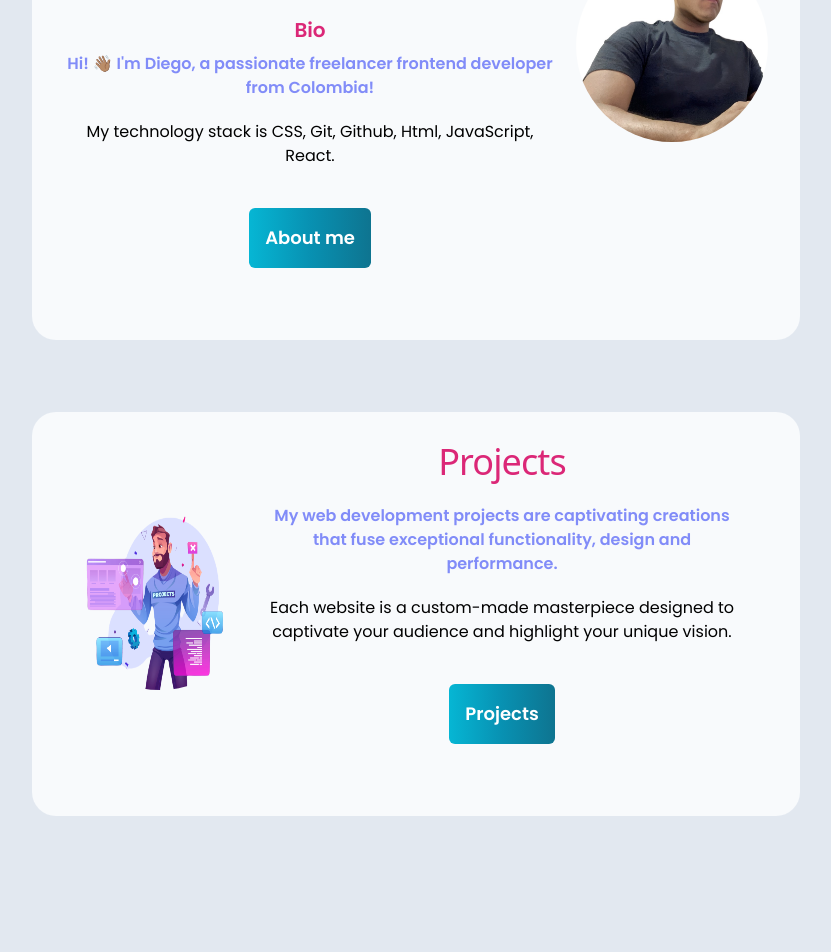
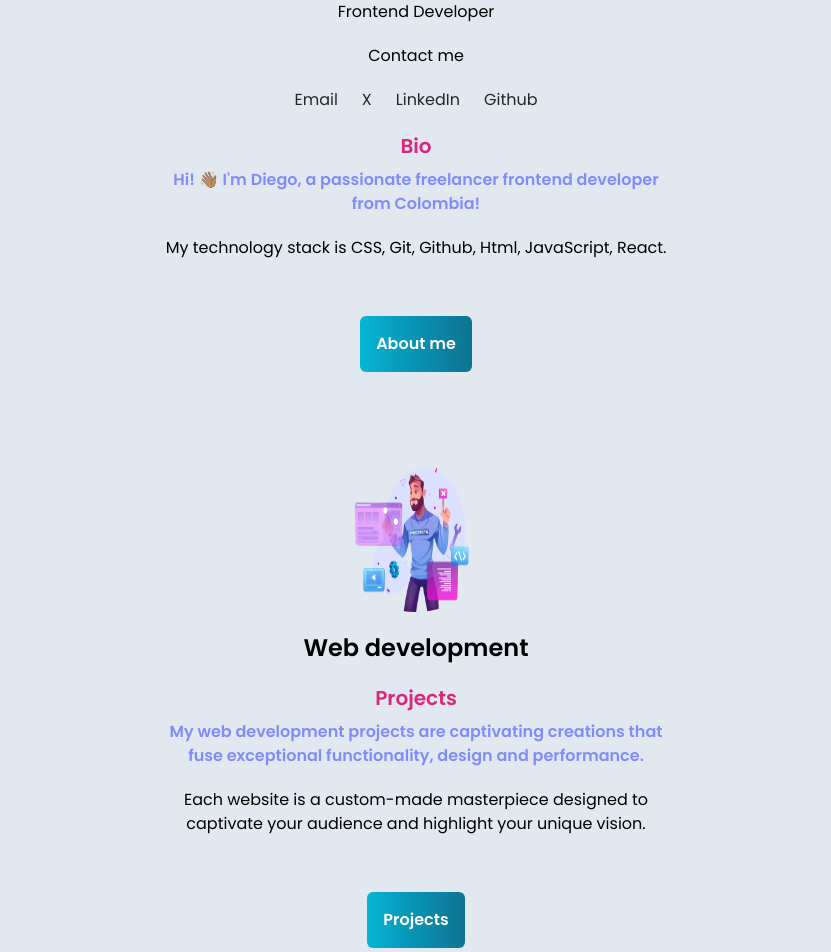
Before and after one commit to DiegoMarulandaB/Portfolio, a Next.js app: page / in a window 1280 px wide. Shown: the part 500-1452 px from the top of the page, without its empty margins (224-1055 px from the left). Built offline with nearby package versions, Linux system fonts and the light colour scheme.

Commit message:
style: :lipstick: add update IU

```diff
--- a/src/app/home/page.tsx
+++ b/src/app/home/page.tsx
@@ -11,24 +11,27 @@ const HomePage = () => {
           <h1 className=" text-center">
             <AnimatedText text="Dive into the world of code and creativity!" className=" mx-2 mr-2 mt-4" />
           </h1>
-          <div className="px-4 bg-slate-50 dark:bg-slate-600 mb-8 py-8 rounded-3xl mx-auto sm:max-w-xl md:max-w-full lg:max-w-screen-xl md:px-24 lg:px-8 mt-10">
-            <div className="flex flex-col items-center justify-between w-full mb-10 lg:flex-row">
-              <div className="mb-16 lg:mb-0 lg:max-w-lg lg:pr-5">
-                <div className="max-w-xl mb-6">
-                  <h2 className="text-center  font-sans text-3xl sm:mt-0 mt-6 font-medium tracking-tight bg-slate-50 dark:bg-slate-600 sm:text-4xl sm:leading-none max-w-lg mb-6">
-                    Diego Marulanda
-                  </h2>
+          {/* card */}
+          <div className="flex flex-col items-center justify-center -mx-4">
+            <div className="w-full px-4 lg:w-6/12" />
+            <div
+              className="flex flex-col text-center items-center justify-
+             center"
+            >
+              <div className="max-w-lg mx-2 mr-2 my-10   ">
+                <img className="w-40 h-40 rounded-full mx-auto" src="/Diego.jpeg" alt="Profile picture" />
+                <h2 className="text-center text-2xl font-semibold mt-3">Diego Marulanda</h2>
                 <p
                   className="text-center text-neutral-80 dark:text-neutral-50
                  mt-1"
                 >
                   Frontend Developer
                 </p>
-                  <span className="text-center  flex justify-center mt-5">Contact me</span>
+                <span className="flex justify-center mt-5">Contact me</span>
                 <div className="flex justify-center mt-5">
                   <a
                     href="mailto:diegomarulanda87@gmail.com"
-                      className="text-center  text-neutral-800 hover:text-cyan-500 dark:text-neutral-50 dark:hover:text-cyan-400 transition-transform mx-3"
+                    className="text-neutral-800 hover:text-cyan-500 dark:text-neutral-50 dark:hover:text-cyan-400 transition-transform mx-3"
                   >
                     Email
                   </a>
@@ -36,7 +39,7 @@ const HomePage = () => {
                     href="https://twitter.com/DAMB1987"
                     target="_blank"
                     rel="noopener noreferrer"
-                      className=" text-center  text-neutral-800 hover:text-cyan-500 dark:text-neutral-50 dark:hover:text-cyan-400 transition-transform mx-3"
+                    className=" text-neutral-800 hover:text-cyan-500 dark:text-neutral-50 dark:hover:text-cyan-400 transition-transform mx-3"
                   >
                     X
                   </a>
@@ -45,7 +48,7 @@ const HomePage = () => {
                     href="https://www.linkedin.com/in/diegomarulandabarrientos/"
                     target="_blank"
                     rel="noopener noreferrer"
-                      className="text-center   text-neutral-800 hover:text-cyan-500 dark:text-neutral-50 dark:hover:text-cyan-400 transition-transform mx-3"
+                    className=" text-neutral-800 hover:text-cyan-500 dark:text-neutral-50 dark:hover:text-cyan-400 transition-transform mx-3"
                   >
                     LinkedIn
                   </a>
@@ -53,29 +56,40 @@ const HomePage = () => {
                     href="https://github.com/DiegoMarulandaB?tab=repositories"
                     target="_blank"
                     rel="noopener noreferrer"
-                      className="text-center text-neutral-800 hover:text-cyan-500 dark:text-neutral-50 dark:hover:text-cyan-400 transition-transform mx-3"
+                    className=" text-neutral-800 hover:text-cyan-500 dark:text-neutral-50 dark:hover:text-cyan-400 transition-transform mx-3"
                   >
                     Github
                   </a>
                 </div>
-                  {/* bio */}
-                  <div className="mt-5">
-                    <h3 className="text-center  text-xl font-semibold text-pink-600">Bio</h3>
+                <div className="text-center mt-5">
+                  <h3 className="text-xl font-semibold text-pink-600">Bio</h3>
                   <p
                     className=" text-neutral-800 dark:text-neutral-50
                    transition-transform  mt-2"
                   >
-                      <strong className=" text-center  text-indigo-400 text-1xl ">
+                    <strong className="text-indigo-400 text-1xl ">
                       Hi! 👋🏽 I'm Diego, a passionate freelancer frontend developer from Colombia!
                     </strong>
                   </p>
-                    <p className="text-center  flex justify-center mt-5">
+                  <p className="flex justify-center mt-5">
                     My technology stack is CSS, Git, Github, Html, JavaScript, React.
                   </p>
                 </div>
-                </div>
-                <div className="space-x-4">
-                  <button className="text-neutral-800  text-lg font-medium inline-flex items-center">
+
+                <div className="mt-18 lg:mt-0">
+                  <div
+                    className="flex flex-col text-center items-center
+                   justify-center"
+                  ></div>
+
+                  <div
+                    className="grid grid-cols-1 md:grid-cols-1 gap-4 mx-2 mr-
+                   2 mt-10"
+                  >
+                    <div
+                      className="flex flex-col text-center items-center
+                     justify-center "
+                    >
                       <a
                         href="/about"
                         rel="noopener noreferrer"
@@ -85,46 +99,58 @@ const HomePage = () => {
                       >
                         About me
                       </a>
-                  </button>
                     </div>
                   </div>
-              {/* foto */}
-              <img className="w-48 h-48 rounded-full mx-auto" src="/Diego.jpeg" alt="Profile picture" />
                 </div>
+
+                {/* fin botones */}
               </div>
-          <div className="px-4  bg-slate-50 dark:bg-slate-600 mb-8 py-8 rounded-3xl mx-auto sm:max-w-xl md:max-w-full lg:max-w-screen-xl md:px-24 lg:px-8 mt-10">
-            <div className="flex flex-col items-center justify-between w-full mb-10 lg:flex-row">
-              <img className="w-48 h-48 rounded-full mx-auto" src="/projects.png" alt="Profile picture" />
 
-              <div className="mb-16 lg:mb-0 lg:max-w-lg lg:pr-5">
-                <div className="max-w-xl mb-6">
-                  <h2 className=" text-center  font-sans text-3xl sm:mt-0 mt-6 font-medium tracking-tight text-pink-600 sm:text-4xl sm:leading-none max-w-lg mb-6">
-                    Projects
-                  </h2>
-                  <strong className=" text-center  text-indigo-400 text-1xl mt-5">
+              {/* projects */}
+
+              <div className="text-center max-w-lg mx-2 mr-2 my-10 ">
+                <img className="w-40 h-40 rounded-full mx-auto" src="/projects.png" alt="Profile picture" />
+                <div className="mt-5">
+                  <h2 className="text-center text-2xl font-semibold mt-3">Web development</h2>
+                  <h3 className="text-center mt-5 text-xl font-semibold text-pink-600">Projects</h3>
+                  <p className="text-center text-neutral-800 dark:text-neutral-50 transition-transform  mt-2">
+                    <strong className="text-indigo-400 text-1xl mt-5">
                       My web development projects are captivating creations that fuse exceptional functionality, design
                       and performance.
                     </strong>
-                  <p className=" text-center  flex justify-center mt-5">
+                  </p>
+                  <p className="flex justify-center mt-5">
                     {' '}
                     Each website is a custom-made masterpiece designed to captivate your audience and highlight your
                     unique vision.
                   </p>
                 </div>
-                <div className="space-x-4">
-                  <button className="text-neutral-800  text-lg font-medium inline-flex items-center">
+
+                <div className="mt-18 lg:mt-0">
+                  <div
+                    className="flex flex-col text-center items-center
+                   justify-center"
+                  ></div>
+
+                  <div
+                    className="grid grid-cols-1 md:grid-cols-1 gap-4 mx-2 mr-
+                   2 mt-10"
+                  >
+                    <div
+                      className="flex flex-col text-center items-center
+                     justify-center "
+                    >
                       <a
                         href="/projects"
                         rel="noopener noreferrer"
                         className=" text-white bg-gradient-to-r from-cyan-500
-
                          via-cyan-600 to-cyan-700 rounded-md px-4 py-4 mx-2 mr-2
-
-mt-4 w-26 text-center text-1xl font-bold"
+                          mt-4 w-26 text-center text-1xl  font-bold"
                       >
                         Projects
                       </a>
-                  </button>
+                    </div>
+                  </div>
                 </div>
               </div>
             </div>
--- a/src/app/personalprojects/page.tsx
+++ b/src/app/personalprojects/page.tsx
@@ -28,7 +28,7 @@ const projects: Project[] = [
     name: 'Basic Calculator',
     description:
       'Here a basic calculator built using Vite and React, inspired by FreeCodeCamp amazing course on React. This calculator combines the best of both technologies to provide an interactive and functional experience for users.',
-    image: '/calculator.jpg',
+    image: '/calculator.jpeg',
 
     github: 'https://github.com/DiegoMarulandaB/interactive-calculator-react',
     link: 'https://github.com/DiegoMarulandaB/interactive-calculator-react',
--- a/src/app/projects/page.tsx
+++ b/src/app/projects/page.tsx
@@ -25,7 +25,7 @@ const ProjectCards: React.FC<ProjectCardsProps> = ({ showCard, category, ImageHr
       </div>
       <div className="flex flex-col text-center items-center justify-center ">
         <div
-          className="relative z-10 px-4 py-4 -mt-2 text-center items-center justify-center text-pink-600  bg-slate-50 dark:bg-slate-600   rounded-3xl  mx-2 mr-2 w-26
+          className="relative z-10 px-4 py-4 -mt-2 text-center items-center justify-center text-pink-600   mx-2 mr-2 w-26
         "
         >
           <span className="block mb-2 text-1xl sm:text-1xl md:text-1xl lg:text-1xl xl:text-2xl font-bold text-primary">
@@ -35,8 +35,7 @@ const ProjectCards: React.FC<ProjectCardsProps> = ({ showCard, category, ImageHr
           <a
             href={buttonHref}
             rel="noopener noreferrer dns-prefetch"
-            className=" inline-block py-3 text-1xl font-bold transition  rounded-md px-7 hover:text-white  text-white bg-gradient-to-r from-cyan-500
-                         via-cyan-600 to-cyan-700
+            className=" inline-block text-1xl text-white bg-gradient-to-r from-cyan-500 via-cyan-600 to-cyan-700 rounded-md px-4 py-4 text-1xl text-center text-1xl font-bold  mt-4 w-26
               "
           >
             {button}
@@ -123,7 +122,7 @@ const Projects: React.FC = () => {
             showCard={showCard}
           />
           <ProjectCards
-            ImageHref="calculator.jpg"
+            ImageHref="calculator.jpeg"
             category="Personal projects"
             title=""
             button="Read more"
```
Also changed, not shown: public/calculator.jpeg (added), public/calculator.jpg (deleted). Lines whose indentation alone changed are shown as unchanged.
